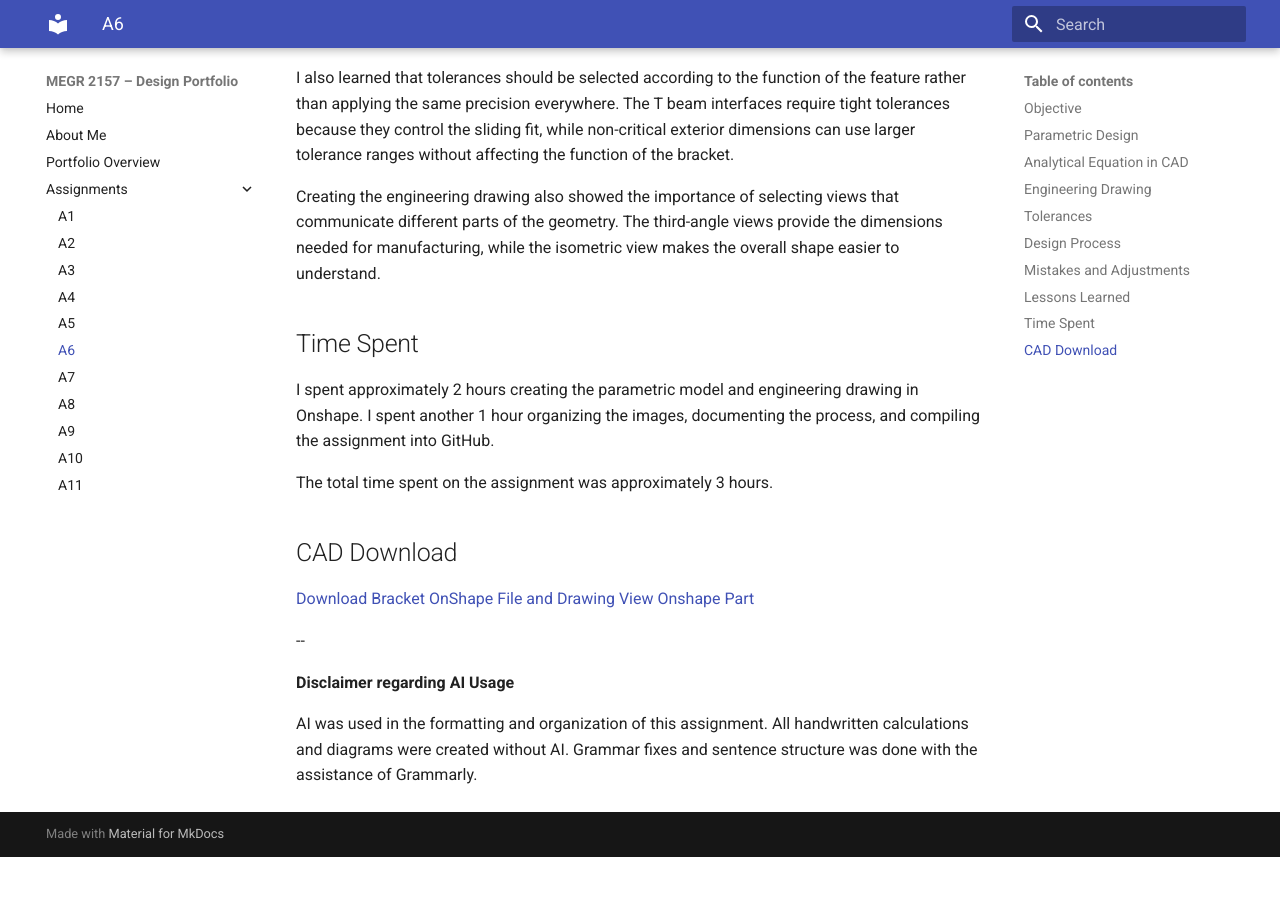
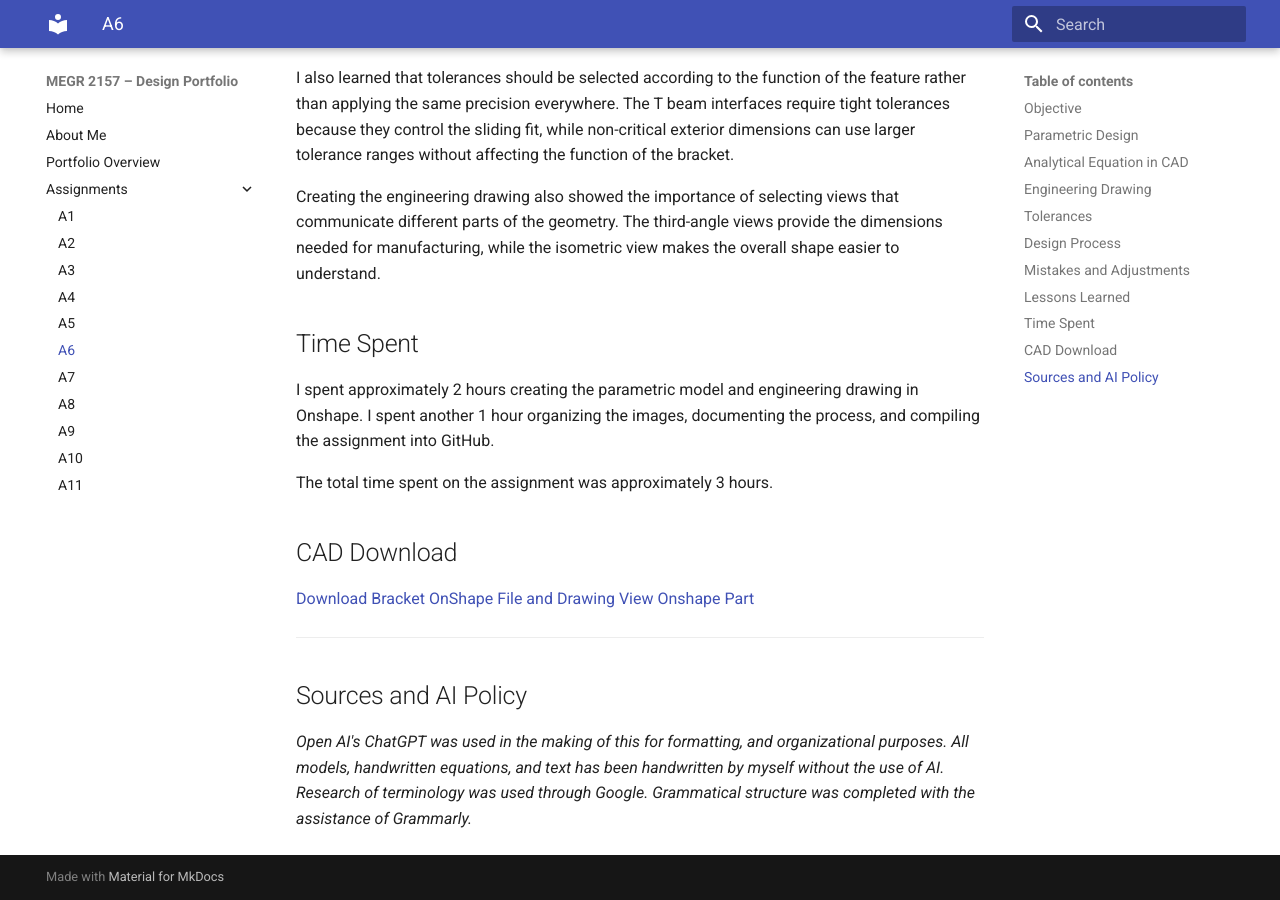
Before and after one commit to OwenHare/design-projects-portfolio, an MkDocs documentation site: the page built from docs/assignments/A06/index.md, in a window 1280 px wide and 900 px high, scrolled down 6986 px. Built offline with MkDocs 1.6.1 and Material for MkDocs 9.7.7, drawn with Linux system fonts in a browser that asks for light colours; before the commit the page ends 7843 px from its top, so only the background shows below that.

Commit message:
AI policy Update
Added to Assignment 5 for consistency

```diff
--- a/docs/assignments/A06/index.md
+++ b/docs/assignments/A06/index.md
@@ -107,8 +107,8 @@ The total time spent on the assignment was approximately 3 hours.
 [Download Bracket OnShape File and Drawing](https://drive.google.com/drive/folders/1vx22M3warD9f-V7tWdSivsqSOmH_vnAy?usp=sharing)
 [View Onshape Part](https://cad.onshape.com/documents/c7fb525f3044bad3a86923b3/w/4980922cf18a1775be701a4f/e/ca9c0c25a5aa52cdaa822ca6?renderMode=0&uiState=6abb38b5139db12ef3047496)
 
---
+---
 
-**Disclaimer regarding AI Usage**
+## Sources and AI Policy
 
-AI was used in the formatting and organization of this assignment. All handwritten calculations and diagrams were created without AI. Grammar fixes and sentence structure was done with the assistance of Grammarly.
+*Open AI's ChatGPT was used in the making of this for formatting, and organizational purposes. All models, handwritten equations, and text has been handwritten by myself without the use of AI. Research of terminology was used through Google. Grammatical structure was completed with the assistance of Grammarly.*
```
